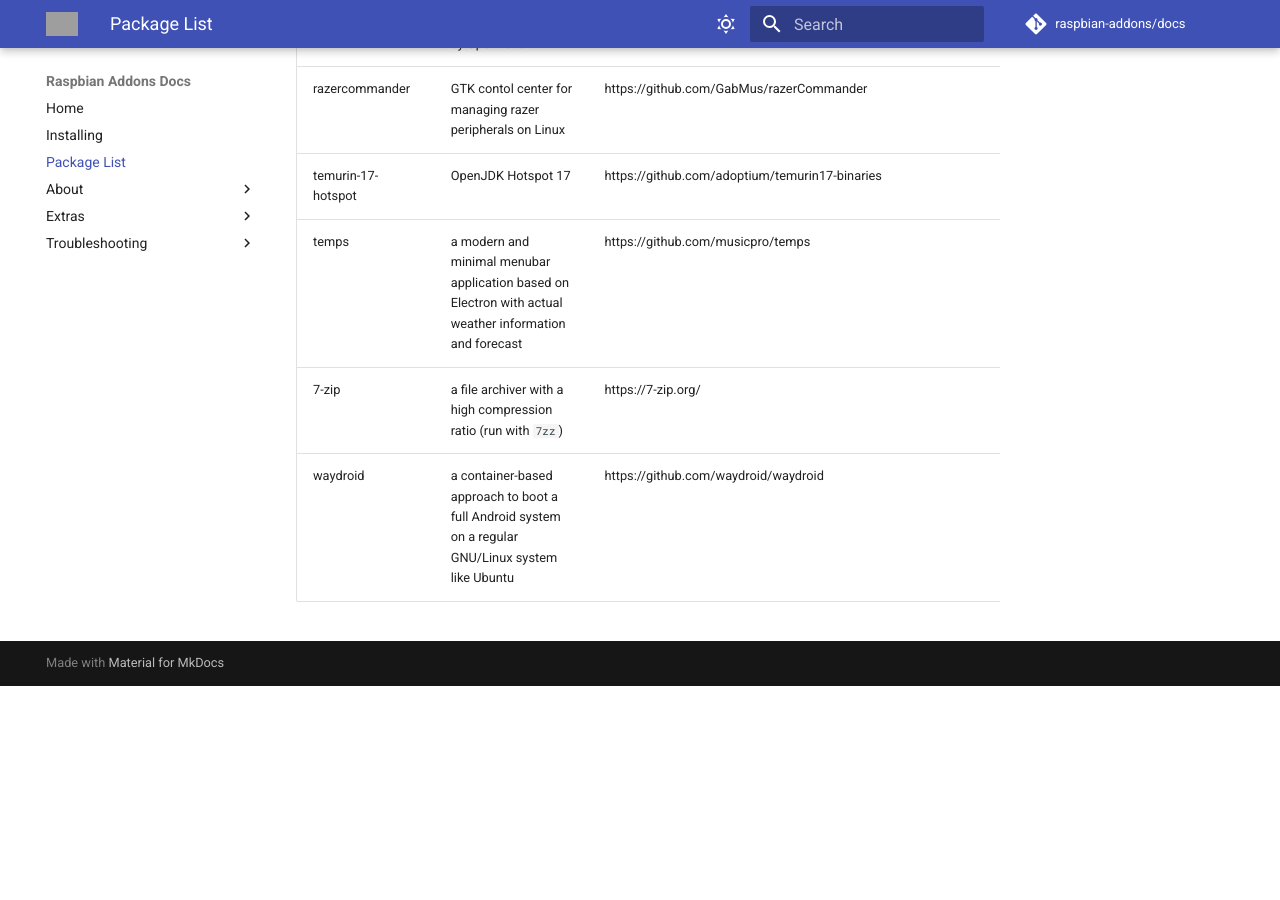
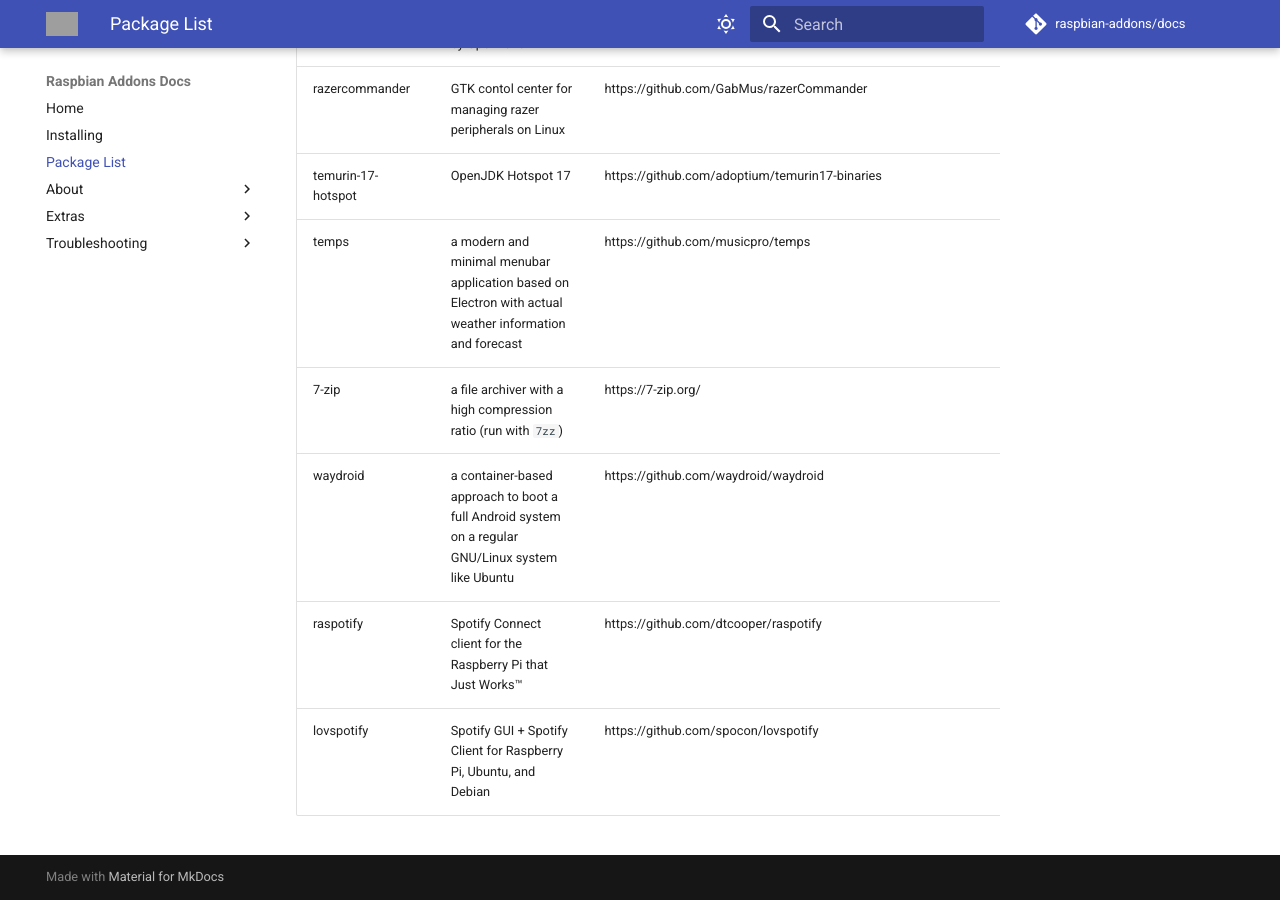
Before and after one commit to raspbian-addons/docs, an MkDocs documentation site: the page built from docs/package-list.md, in a window 1280 px wide and 900 px high, scrolled down 13771 px. Built offline with MkDocs 1.6.1 and Material for MkDocs 9.7.7, drawn with Linux system fonts in a browser that asks for light colours; comment, search, counter and statistics services are not loaded; before the commit the page ends 14457 px from its top, so only the background shows below that; grey boxes are pictures that could not be loaded.

Commit message:
Update package-list.md

```diff
--- a/docs/package-list.md
+++ b/docs/package-list.md
@@ -178,3 +178,5 @@
 | temps | a modern and minimal menubar application based on Electron with actual weather information and forecast | https://github.com/musicpro/temps |
 | 7-zip | a file archiver with a high compression ratio (run with `7zz`) | https://7-zip.org/ |
 | waydroid | a container-based approach to boot a full Android system on a regular GNU/Linux system like Ubuntu | https://github.com/waydroid/waydroid |
+| raspotify | Spotify Connect client for the Raspberry Pi that Just Works™ | https://github.com/dtcooper/raspotify |
+| lovspotify | Spotify GUI + Spotify Client for Raspberry Pi, Ubuntu, and Debian | https://github.com/spocon/lovspotify |
```
